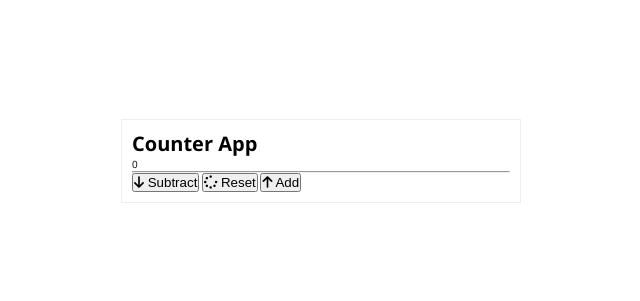
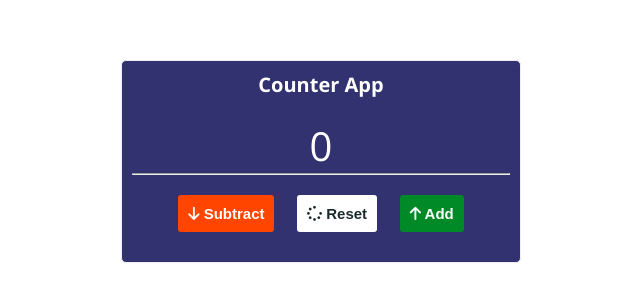
Before and after one commit to liloby/RandomNumGen, a plain HTML site: page index.html in a window 1280 px wide. Shown: the part 239-540 px from the top of the page, without its empty margins (319-959 px from the left). Drawn offline with nearby package versions, Linux system fonts and the light colour scheme.

Commit message:
basic css applied

```diff
--- a/styles.css
+++ b/styles.css
@@ -48,4 +48,41 @@ img {
   width: 40rem;
   border: 1px solid var(--grey);
   padding: 1rem;
+  background-color: var(--blue);
+  color: var(--white);
+  text-align: center;
+  border-radius: 5px;
 }
+
+.counter-div > * {
+  margin-bottom: 2rem;
+}
+
+.count {
+  font-size: 4rem;
+}
+
+.buttons button {
+  padding: 1rem;
+  margin: 0 1rem;
+  font-size: 1.5rem;
+  color: var(--white);
+  font-weight: 700;
+  border: none;
+  outline: none;
+  border-radius: 3px;
+  cursor: pointer;
+}
+
+button.subtract {
+  background-color: orangered;
+}
+
+button.reset {
+  background-color: rgb(255, 255, 255);
+  color: var(--black);
+}
+
+button.add{
+  background-color: rgb(0, 137, 39);
+}
```
